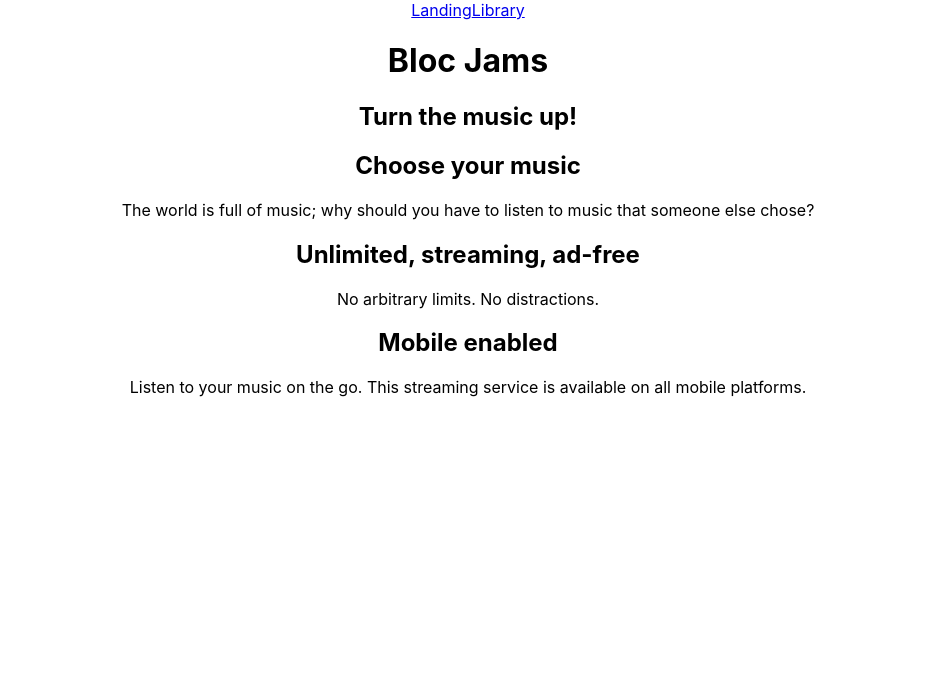
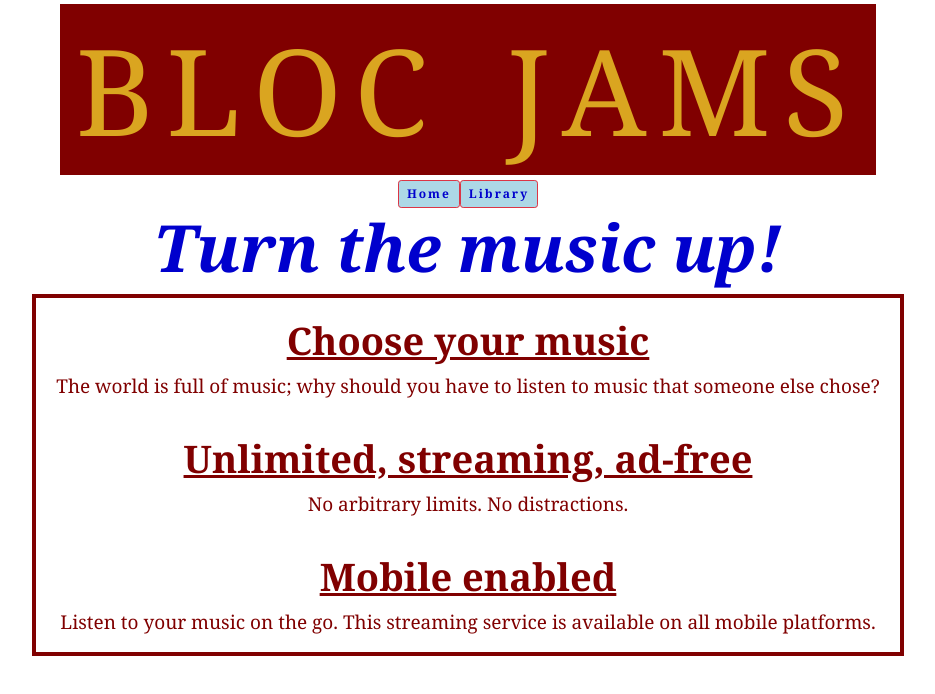
Before and after one commit to tdw78/bloc-jams, a React (Create React App) app: page / in a window 1280 px wide. Shown: the top 694 px of the page, without its empty margins (172-1107 px from the left). Built offline with nearby package versions, Linux system fonts and the light colour scheme.

Commit message:
CSS Applied

```diff
--- a/public/index.html
+++ b/public/index.html
@@ -4,7 +4,8 @@
     <meta charset="utf-8">
     <meta name="viewport" content="width=device-width, initial-scale=1, shrink-to-fit=no">
     <meta name="theme-color" content="#000000">
-    <link href="https://unpkg.com/ionicons@4.5.0/dist/css/ionicons.min.css" rel="stylesheet" type="text/css">
+    <link rel="stylesheet" href="https://stackpath.bootstrapcdn.com/bootstrap/4.2.1/css/bootstrap.min.css" integrity="sha384-GJzZqFGwb1QTTN6wy59ffF1BuGJpLSa9DkKMp0DgiMDm4iYMj70gZWKYbI706tWS" crossorigin="anonymous">
+    <link href="https://unpkg.com/ionicons@4.5.0/dist/css/ionicons.min." rel="stylesheet" type="text/css">
     <link rel="shortcut icon" href="%PUBLIC_URL%/favicon.ico">
     <!--
       manifest.json provides metadata used when your web app is added to the
--- a/src/App.css
+++ b/src/App.css
@@ -1,5 +1,6 @@
 .App {
   text-align: center;
+  background-color: "#F5F5DC";
 }
 
 .App-logo {
@@ -9,7 +10,7 @@
 
 .App-header {
   background-color: #282c34;
-  min-height: 100vh;
+  min-height: 200vh;
   display: flex;
   flex-direction: column;
   align-items: center;
--- a/src/App.js
+++ b/src/App.js
@@ -7,14 +7,36 @@ import Album from './components/Album';
 
 class App extends Component {
   render() {
+    const headerStyles = {
+      color: "#DAA520",
+      backgroundColor: "#800000",
+      fontFamily: "Georgia",
+      fontSize: 120,
+      paddingTop: 4,
+      paddingBottom: 4,
+      paddingRight: 16,
+      paddingLeft: 16,
+      letterSpacing: 12,
+      wordSpacing: 24
+    }
+
+    const buttonStyles = {
+      color: "#0000CD",
+      fontFamily: "Georgia",
+      fontWeight: "bold",
+      fontSize: 12,
+      backgroundColor: "#ADD8E6",
+      letterSpacing: 2
+    }
+
     return (
       <div className="App">
         <header>
+          <span class="text-uppercase" style={headerStyles}>Bloc Jams</span>
           <nav>
-            <Link to='/'>Landing</Link>
-            <Link to='/library'>Library</Link>
-          </nav>
-          <h1>Bloc Jams</h1>
+            <Link to='/' class="btn btn-outline-danger btn-sm" style={buttonStyles}>Home</Link>
+            <Link to='/library' class="btn btn-outline-danger btn-sm" style={buttonStyles}>Library</Link>
+         </nav>
         </header>
         <main>
           <Route exact path="/" component={Landing} />
--- a/src/components/Album.js
+++ b/src/components/Album.js
@@ -143,17 +143,31 @@ class Album extends Component {
      }
 
   render() {
+    const imageStyle = {
+      height: 225,
+      width: 300,
+      paddingTop: 30
+    }
+
+    const songName = {
+      color: "blue"
+    }
+
+    const tableStyle = {
+      fontSize: 22
+    }
+
     return (
       <section className="album">
         <section id="album-info">
-           <img id="album-cover-art" src={this.state.album.albumCover} alt={this.state.album.title}/>
+           <img style={imageStyle} id="album-cover-art" src={this.state.album.albumCover} alt={this.state.album.title}/>
            <div className="album-details">
            <h1 id="album-title">{this.state.album.title}</h1>
            <h2 className="artist">{this.state.album.artist}</h2>
            <div id="release-info">{this.state.album.releaseInfo}</div>
            </div>
          </section>
-         <table id="song-list">
+         <table id="song-list" class="table table-striped" style={tableStyle}>
            <colgroup>
              <col id="song-number-column" />
              <col id="song-title-column" />
@@ -170,7 +184,7 @@ class Album extends Component {
                   >
                   <td>{song[index + 1]}</td>
                   <td>{this.rowPlayPause(song, index)}</td>
-                  <td>{song.title}</td>
+                  <td style={songName}>{song.title}</td>
                   <td>{this.formatTime(song.duration)}</td>
                </tr>
              )
--- a/src/components/Landing.js
+++ b/src/components/Landing.js
@@ -1,22 +1,57 @@
 //Landing Component
 import React from 'react';
 
+const headerStyle = {
+  color: "#0000CD",
+  fontFamily: "Georgia",
+  fontWeight: "bold",
+  fontSize: 65,
+  fontStyle: "oblique"
+}
+
+const pointStyles = {
+  fontFamily: "Georgia",
+  fontSize: 38,
+  color: "#800000",
+  textAlign: "center",
+  fontWeight: "bold",
+  paddingLeft:  20,
+  paddingRight: 20,
+  textDecoration: "underline",
+  paddingTop: 20
+}
+
+const descriptionStyles = {
+  fontFamily: "Georgia",
+  color: "#800000",
+  textAlign: "center",
+  fontSize: 19,
+  paddingLeft: 20,
+  paddingRight: 20
+}
+
+const borderStyle = {
+  borderWidth:  4,
+  borderStyle: "solid",
+  borderColor: "#800000",
+  display: "inline-block"
+}
+
 const Landing = () => (
   <section className="landing">
-    <h1 className="hero-title">Turn the music up!</h1>
-
-    <section className="selling-points">
+    <h1 className="hero-title" style={headerStyle}>Turn the music up!</h1>
+    <section className="point header" style={borderStyle}>
       <div className="point">
-        <h2 className="point-title">Choose your music</h2>
-        <p className="point-description">The world is full of music; why should you have to listen to music that someone else chose?</p>
+        <h2 className="point-title" style={pointStyles}>Choose your music</h2>
+        <p className="point-description" style={descriptionStyles}>The world is full of music; why should you have to listen to music that someone else chose?</p>
       </div>
       <div className="point">
-        <h2 className="point-title">Unlimited, streaming, ad-free</h2>
-        <p className="point-description">No arbitrary limits. No distractions.</p>
+        <h2 className="point-title" style={pointStyles}>Unlimited, streaming, ad-free</h2>
+        <p className="point-description" style={descriptionStyles}>No arbitrary limits. No distractions.</p>
       </div>
       <div className="point">
-        <h2 className="point-title">Mobile enabled</h2>
-        <p className="point-description">Listen to your music on the go. This streaming service is available on all mobile platforms.</p>
+        <h2 className="point-title" style={pointStyles}>Mobile enabled</h2>
+        <p className="point-description" style={descriptionStyles}>Listen to your music on the go. This streaming service is available on all mobile platforms.</p>
       </div>
     </section>
   </section>
--- a/src/components/Library.js
+++ b/src/components/Library.js
@@ -10,15 +10,28 @@ class Library extends Component {
    }
 
   render() {
+
+    const styles = {
+      color: "#800000",
+      fontSize: 19,
+      fontWeight: "bold",
+    }
+
+    const imageStyle = {
+      height: 250,
+      width: 300,
+      paddingTop: 30,
+    }
+
    return (
      <section className='library'>
        {
           this.state.albums.map( (album, index) =>
             <Link to={`/album/${album.slug}`} key={index}>
-              <img src={album.albumCover} alt={album.title} />
-              <div>{album.title}</div>
-              <div>{album.artist}</div>
-              <div>{album.songs.length} songs</div>
+              <img class="rounded"  style={imageStyle} src={album.albumCover} alt={album.title} />
+              <div style={styles}>{album.title}</div>
+              <div style={styles}>{album.artist}</div>
+              <div style={styles}>{album.songs.length} songs</div>
             </Link>
           )
         }
```
